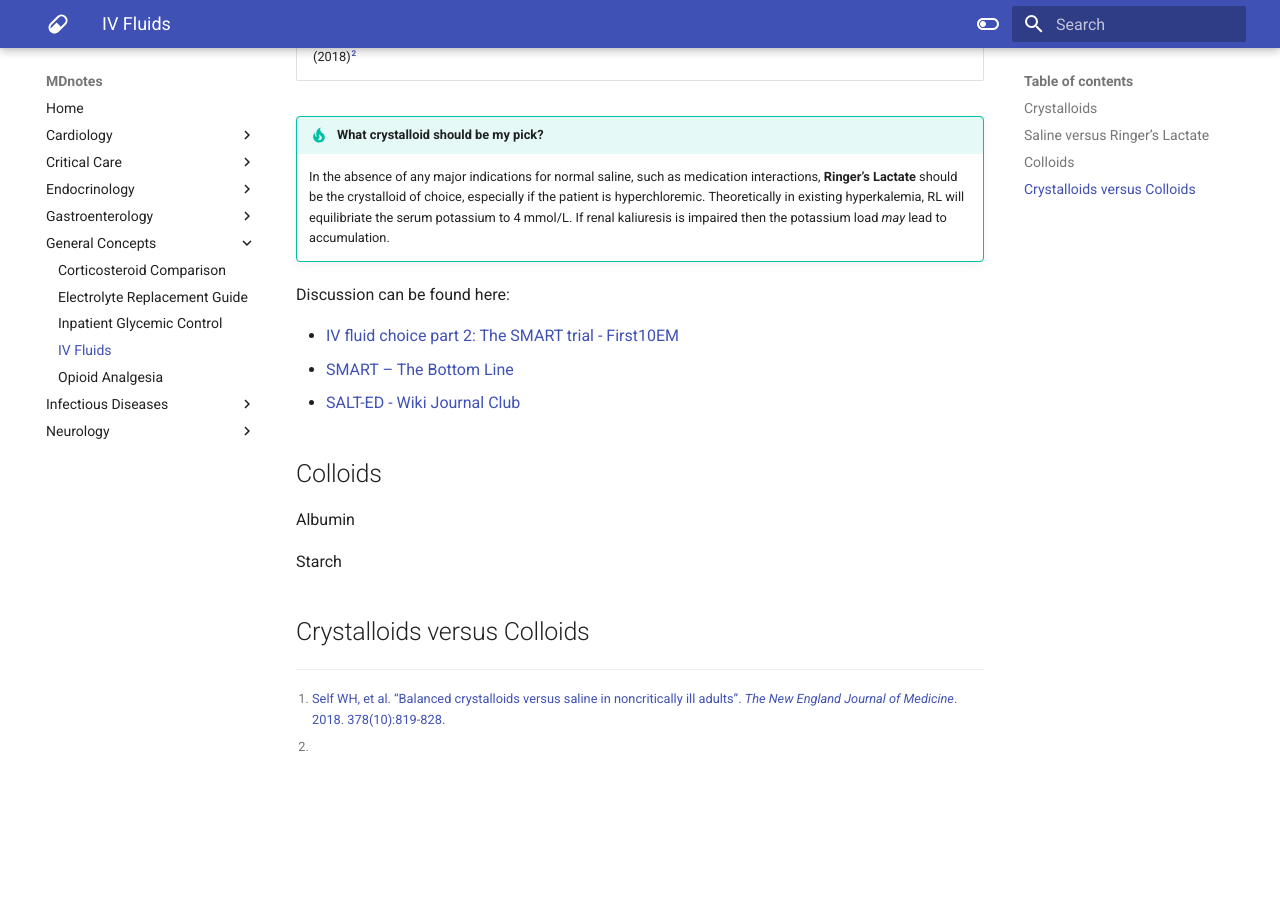
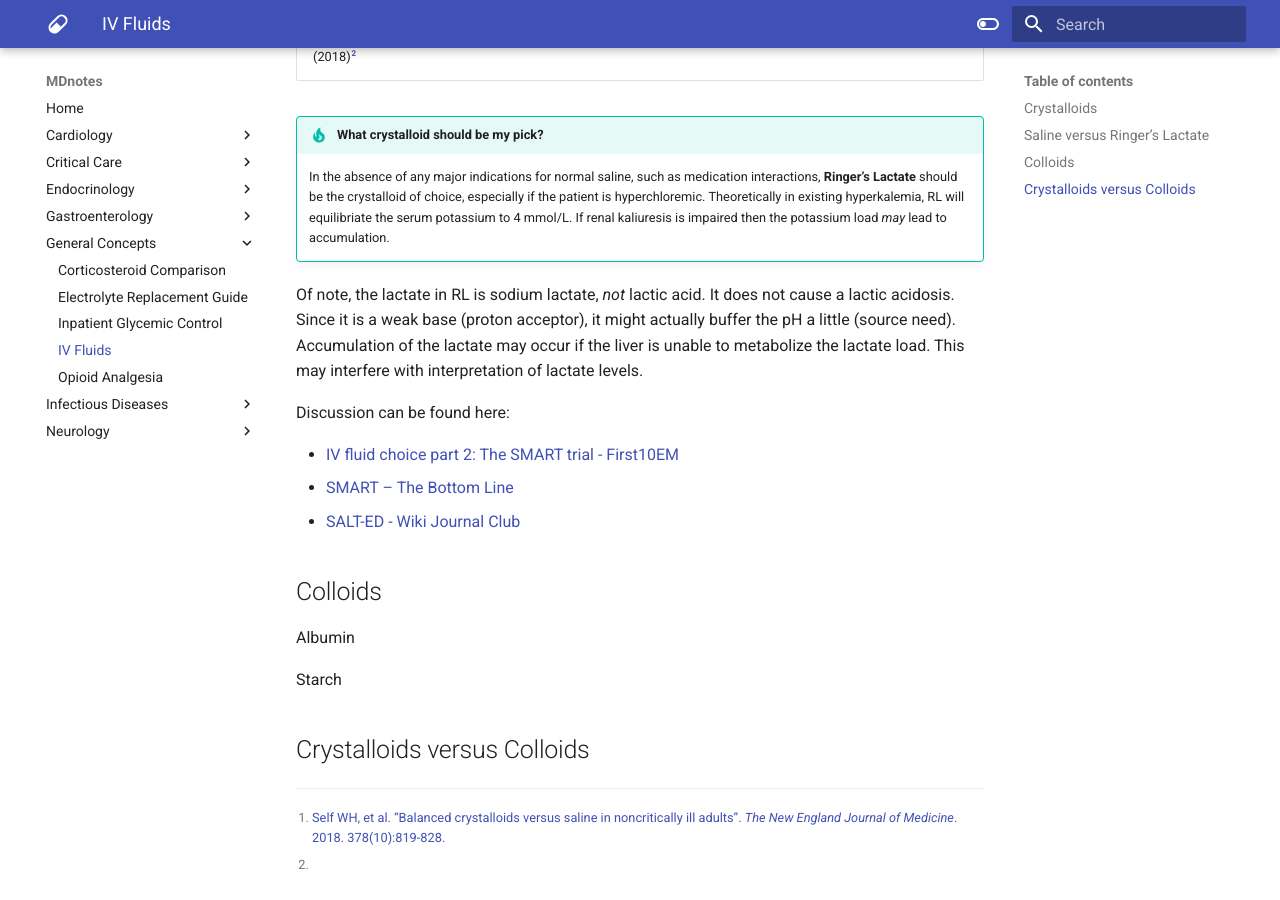
Before and after one commit to jzpero/mdnotes, an MkDocs documentation site: the page built from docs/General Concepts/Intravenous Fluids.md, in a window 1280 px wide and 900 px high, scrolled down 944 px. Built offline with MkDocs 1.6.1 and Material for MkDocs 9.7.7, drawn with Linux system fonts in a browser that asks for light colours; before the commit the page ends 1725 px from its top, so only the background shows below that.

Commit message:
vault backup: 2021-04-12 19:46:49
Affected files:

"docs/General Concepts/Intravenous Fluids.md"

```diff
--- a/docs/General Concepts/Intravenous Fluids.md
+++ b/docs/General Concepts/Intravenous Fluids.md
@@ -23,6 +23,8 @@ A pair of recent trials examined NS vs RL/balanced crystalloids in both critical
 !!! tip "What crystalloid should be my pick?"
     In the absence of any major indications for normal saline, such as medication interactions, **Ringer's Lactate** should be the crystalloid of choice, especially if the patient is hyperchloremic. Theoretically in existing hyperkalemia, RL will equilibriate the serum potassium to 4 mmol/L. If renal kaliuresis is impaired then the potassium load *may* lead to accumulation.
 
+Of note, the lactate in RL is sodium lactate, *not* lactic acid. It does not cause a lactic acidosis. Since it is a weak base (proton acceptor), it might actually buffer the pH a little (source need). Accumulation of the lactate may occur if the liver is unable to metabolize the lactate load. This may interfere with interpretation of lactate levels.
+
 Discussion can be found here:
 
 - [IV fluid choice part 2: The SMART trial - First10EM](https://first10em.com/smart/)
```
